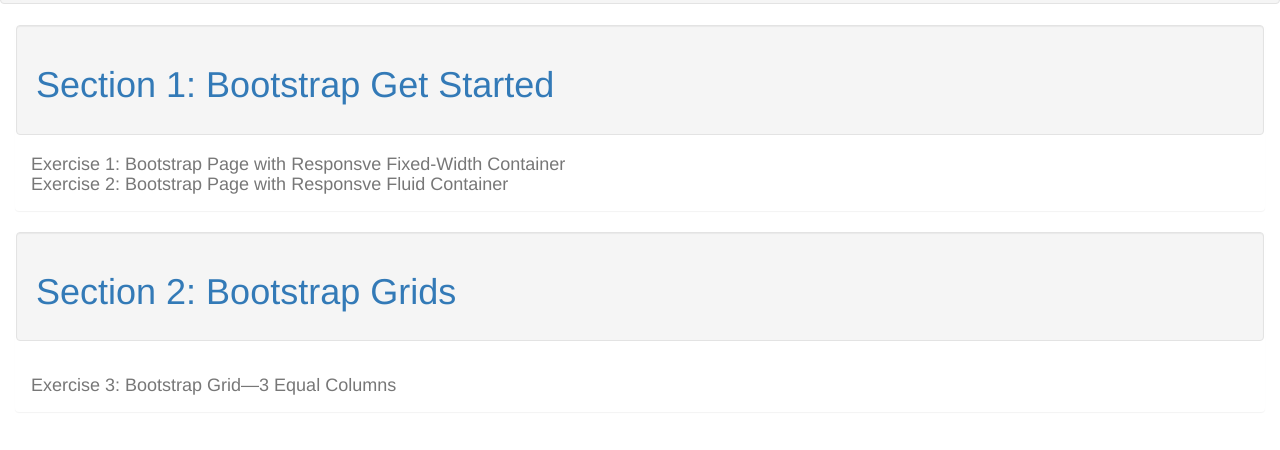
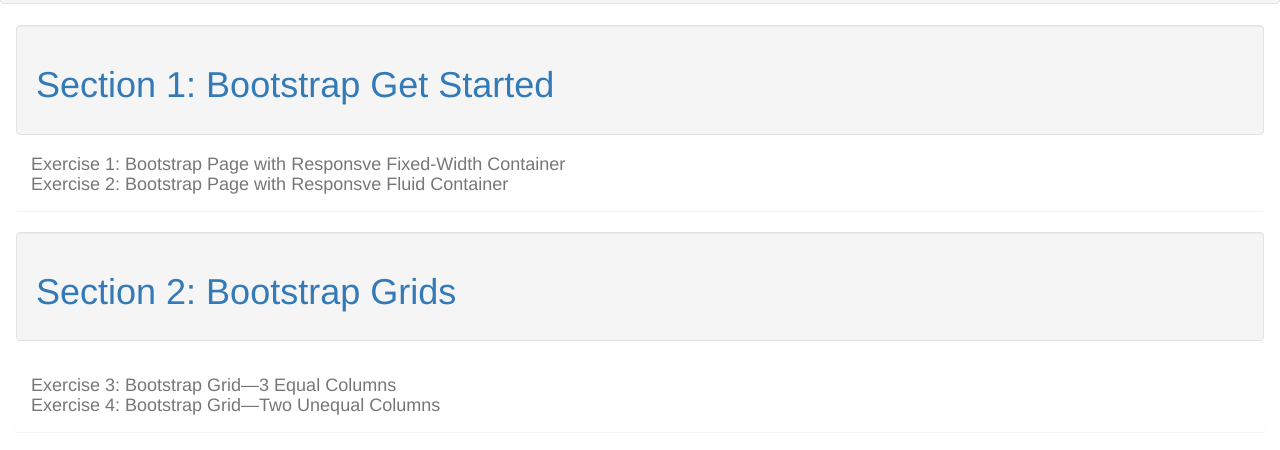
Before and after one commit to RHieger/bootstrap-tutorial, a plain HTML site: page index.html in a window 1280 px wide. Shown: the part 246-696 px from the top of the page. Drawn offline with nearby package versions, Linux system fonts and the light colour scheme.

Commit message:
Added Index Entry for Exercise 4

```diff
--- a/index.html
+++ b/index.html
@@ -101,9 +101,16 @@
 
                </div>
 
+               <div class="col-md-12">
+
+                  <a class="h4 text-muted" href="exercise-4/">Exercise 4:
+                     Bootstrap Grid&mdash;Two Unequal Columns</a>
+
+               </div>
+
             </section>
 
-         </section>
+         </section>  <!-- END Section 2 -->
 
       </div>
 
```
